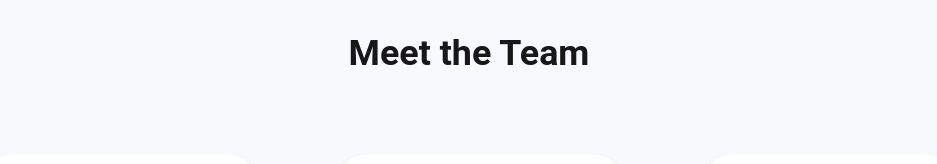
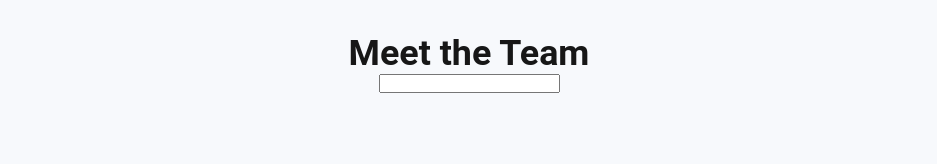
Before and after one commit to nonsoo/teampage--app, a React (Create React App) app: page / in a window 1280 px wide. Shown: the top 164 px of the page, without its empty margins (171-1108 px from the left). Built offline with nearby package versions, Linux system fonts and the light colour scheme; a web font is replaced by a local one.

Commit message:
added search Func

```diff
--- a/src/App.js
+++ b/src/App.js
@@ -1,15 +1,37 @@
 import "./css/layout.css";
 
 import Card from "./Components/Card";
+import { useState } from "react";
 
 import data from "./data.json";
 function App() {
   const dataHolder = data.data;
+
+  const [searchTerm, setSearchTerm] = useState("");
   return (
     <div className="App">
       <h1>Meet the Team</h1>
+      <input
+        type="text"
+        className="searchBar"
+        defaultValue={searchTerm}
+        onChange={(e) => setSearchTerm(e.target.value)}
+      />
+
       <div className="cardContainer">
-        {dataHolder.map((user) => (
+        {dataHolder
+          .filter((member) => {
+            const fullName = `${member.first_name} ${member.last_name}`;
+            if (searchTerm === "") {
+              return member;
+            } else if (
+              fullName.toLowerCase().includes(searchTerm.toLowerCase())
+            ) {
+              return member;
+            }
+            return null;
+          })
+          .map((user) => (
             <Card
               profPic={user.avatar}
               fName={user.first_name}
```
Lines whose indentation alone changed are shown as unchanged.
